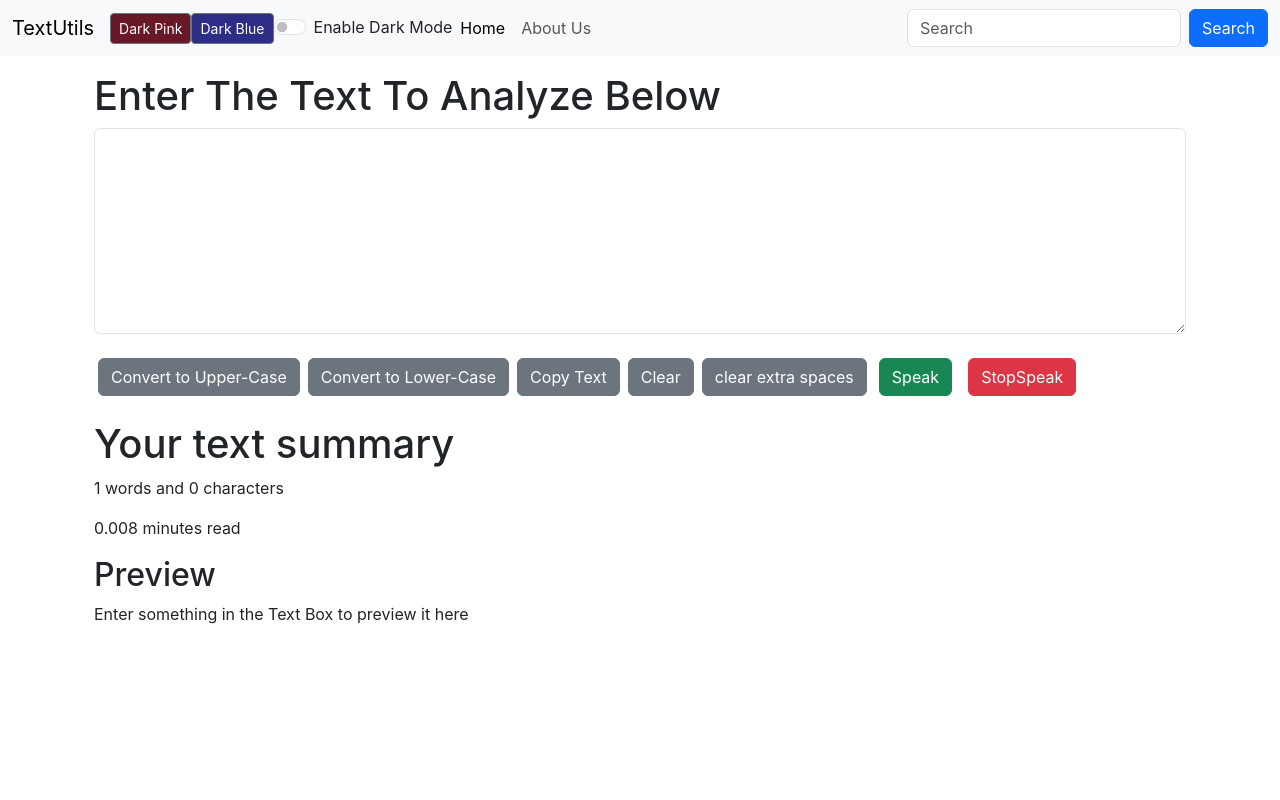
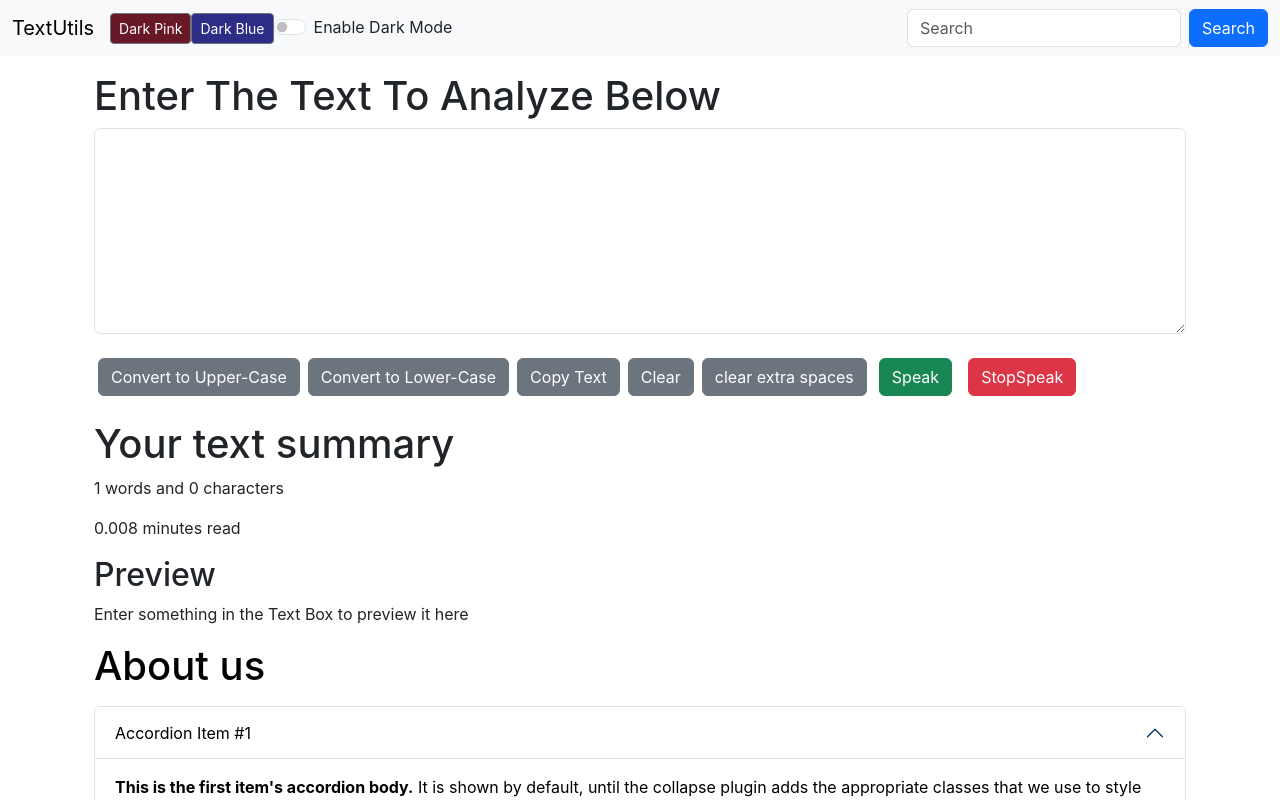
Before and after one commit to don0716/textutils-app, a React (Create React App) app: page / in a window 1280 px wide. Shown: the top 800 px of the page. Built offline with nearby package versions, Linux system fonts and the light colour scheme.

Commit message:
error fix

```diff
--- a/src/App.js
+++ b/src/App.js
@@ -5,7 +5,7 @@ import About from './components/About';
 import Navbar from './components/Navbar';
 import TextForm from './components/TextForm';
 import Alert from './components/Alert';
-import { Routes, Route} from 'react-router-dom';
+// import { Routes, Route} from 'react-router-dom';
 
 
 function App() {
@@ -69,18 +69,18 @@ function App() {
     <Navbar title= "TextUtils" about= "About Us" mode={mode} toggleMode={toggleMode} themeChangeHandler={themeChangeHandler}></Navbar>
     <Alert alert={alert}/>
 
-    {/* <div className="container my-3">
+    <div className="container my-3">
        <TextForm heading = "Enter The Text To Analyze Below" mode={mode} showAlert={showAlert}/>
        <About mode={mode}/>
-    </div> */}
+    </div>
 
-    <div className="container my-3">
+    {/* <div className="container my-3">
      <Routes>
         <Route exact path="/" element={<TextForm heading = "Enter The Text To Analyze Below" mode={mode} showAlert={showAlert}/>}/>
 
         <Route path="/about" element={<About mode={mode}/>}/>
       </Routes>
-    </div>
+    </div> */}
 
 
     </>
--- a/src/components/Navbar.js
+++ b/src/components/Navbar.js
@@ -1,6 +1,6 @@
 import React from 'react'
 import PropTypes from 'prop-types'
-import {Link} from 'react-router-dom'
+// import {Link} from 'react-router-dom'
 
 export default function Navbar(props) {
 
@@ -8,7 +8,7 @@ export default function Navbar(props) {
     <nav className={`navbar navbar-expand-lg navbar-${props.mode} bg-${props.mode}`}>
 
     <div className="container-fluid">
-      <Link className="navbar-brand" to="/">{props.title}</Link>
+      <a className="navbar-brand" href="/">{props.title}</a>
 
       <button value="pink" style={{backgroundColor: "#681826"}} type="button" className="btn btn-secondary btn-sm" onClick={props.themeChangeHandler}>Dark Pink</button>
       <button value="blue" style={{backgroundColor: "#2d2d85"}} type="button" className="btn btn-secondary btn-sm" onClick={props.themeChangeHandler}>Dark Blue</button>
@@ -23,12 +23,12 @@ export default function Navbar(props) {
       </button>
       <div className="collapse navbar-collapse" id="navbarSupportedContent">
         <ul className="navbar-nav me-auto mb-2 mb-lg-0">
-          <li className="nav-item">
-            <Link className="nav-link active" aria-current="page" to="/">Home</Link>
-          </li>
-          <li className="nav-item">
+          {/* <li className="nav-item"> */}
+            {/* <Link className="nav-link active" aria-current="page" to="/">Home</Link> */}
+          {/* </li> */}
+          {/* <li className="nav-item">
             <Link className="nav-link" to="/about">{props.about}</Link>
-          </li>
+          </li> */}
         </ul>
         <form className="d-flex" role="search">
           <input className="form-control me-2" type="search" placeholder="Search" aria-label="Search"/>
```
Also changed, not shown: src/index.js (+6 -4 lines).
